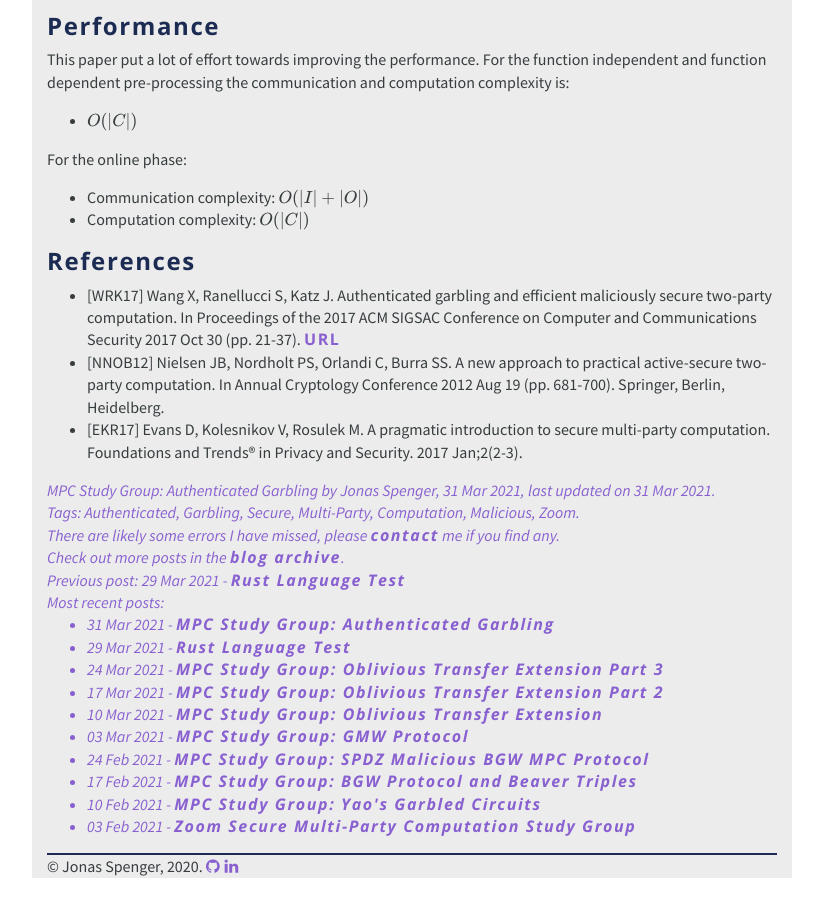
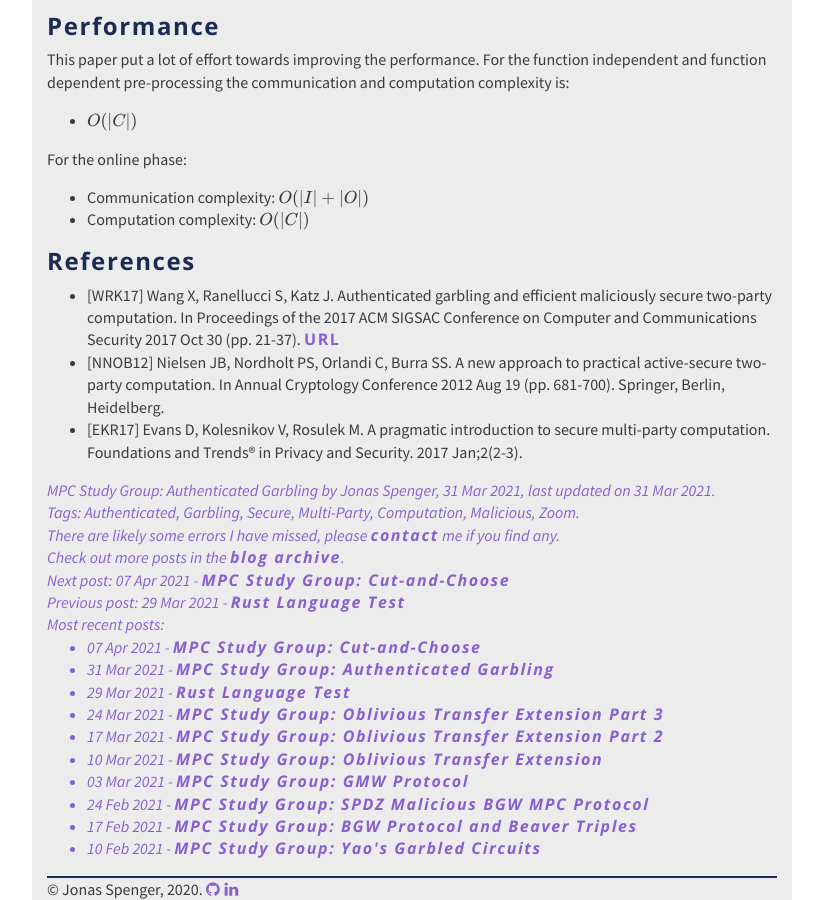
Before and after one commit to jspenger/jspenger.github.io, a Jekyll site: the page built from _posts/2021-03-31-authenticated-garbling.md, in a window 1280 px wide and 900 px high, scrolled down 2163 px. Shown: the whole window, without its empty margins (228-1051 px from the left). Built offline with Jekyll 4.4.1, drawn with Linux system fonts in a browser that asks for light colours; formulas are drawn with MathJax 3; before the commit the page ends 3041 px from its top, so only the background shows below that; some of the changed lines change nothing that is shown.

Commit message:
cut-and-choose

```diff
--- a/_posts/2021-02-03-zoom-secure-multi-party-computation-study-group.md
+++ b/_posts/2021-02-03-zoom-secure-multi-party-computation-study-group.md
@@ -23,4 +23,5 @@ Each week we will meet for an open discussion of a paper/reference/topic. This w
 * Week 5: [Oblivious Transfer and Oblivious Transfer Extension](oblivious-transfer-extension)
 * Week 6: [Oblivious Transfer Extension Part 2](oblivious-transfer-extension-part-2)
 * Week 7: [Oblivious Transfer Extension Part 3](oblivious-transfer-extension-part-3)
-* Week 8: TBD
+* Week 8: [Authenticated Garbling](authenticated-garbling)
+* Week 9: [Cut-and-Choose](cut-and-choose)
--- /dev/null
+++ b/_posts/2021-04-07-cut-and-choose.md
@@ -0,0 +1,114 @@
+---
+layout: post
+title: "MPC Study Group: Cut-and-Choose"
+date: 2021-04-07
+tags: Cut-and-Choose Secure Multi-Party Computation Malicious Zoom
+lastupdatedon: 2021-04-07
+---
+
+<script type="text/x-mathjax-config">
+MathJax.Hub.Config({
+tex2jax: {
+  skipTags: ['script', 'noscript', 'style', 'textarea', 'pre'],
+  inlineMath: [['$','$']]
+}
+});
+</script>
+<script type="text/javascript" src="https://cdnjs.cloudflare.com/ajax/libs/mathjax/2.7.1/MathJax.js?config=TeX-AMS-MML_HTMLorMML"></script>
+
+# MPC Study Group: Cut-and-Choose
+
+In this week's [zoom meetup](zoom-secure-multi-party-computation-study-group) we looked at the Cut-and-Choose technique [EKR17, §6.1-6.4]. We started the session by watching a video on [fast cut-and-choose](https://www.youtube.com/watch?v=K14u73TCBIM) by Yehuda Lindell [Lindell13].
+
+<div class="youtube-container">
+<iframe src="https://www.youtube.com/embed/xBMlLpr214o" frameborder="0" allow="accelerometer; autoplay; clipboard-write; encrypted-media; gyroscope; picture-in-picture" allowfullscreen class="youtube-iframe"></iframe>
+</div>
+
+These are my personal study notes, so please refer to the references to verify any information in this post.
+The content of this post is mostly based on [EKR17].
+
+## Cut-and-Choose
+The cut-and-choose protocol is used by the evaluator in garbled circuits to ensure that the garbled circuit is correct (remember, the circuit is generated by the "generator" party $P_1$, and evaluated by the "evaluator" party $P_2$).
+We start by describing the abstract cut-and-choose game to highlight its structure.
+
+The Cut-and-Choose Game:
+* Players $P_1$, $P_2$.
+* $P_1$ generates $p$ balls with colours red or green.
+* Checking:
+  * $P_2$ chooses a random subset (size $c$) of balls for checking and checks them:
+    * If any checked ball is red then $P_1$ loses.
+* Evaluation:
+  * $P_2$ evaluates the remaining balls.
+  * If a majority of unchecked balls are red, then $P_1$ wins (alternative definition: if all of the unchecked balls are red).
+
+In this abstract version, a red-coloured ball represents an incorrect garbled circuit, whereas a green ball represents a correct circuit.
+Using this protocol $P_2$ can catch $P_1$ cheating during the checking phase if any of the checked balls were incorrect.
+If this is the case, then $P_2$ can abort the protocol.
+If the check passes, then $P_2$ continues with the evaluation phase.
+If $P_1$ manages to pass the check and have a majority of red balls in the evaluation phase, then $P_1$ wins.
+
+At this point we should reflect on the probability that $P_1$ wins.
+The optimal parameters for this protocol are: $p \approx 3.12 \lambda$, $c = 0.6 p$ (check the book for more info), for these parameters $P_1$ wins with probability $2^{-\lambda}$.
+Concretely, we might want to choose our $\lambda$ to be $40$, for which we need to choose $p \approx 120$ and $c = 72$ accordingly.
+
+We can improve our parameters in a batched execution (over $N$ executions).
+
+The Batched Cut-and-Choose Game:
+* Players $P_1$, $P_2$.
+* $P_1$ generates $N*p + c$ balls with colours red or green.
+* Checking:
+  * $P_2$ chooses a random subset (of size $c$) balls for checking and checks them:
+    * If any checked ball is red, then $P_1$ loses.
+* Evaluation:
+  * $P_2$ assigns the remaining balls into $N$ buckets, each bucket containing $p$ balls.
+  * $P_2$ evaluates the remaining buckets/balls.
+  * If any bucket contains a majority of red balls, then $P_1$ wins (alternative definition: if any bucket contains only red balls).
+
+The batched execution improves over the non-batched execution by performing fewer checks (amortized).
+The batched execution over $N$ execution performs only $c$ checks, whereas the non-batched execution repeated $N$ times performs $N*c$ checks.
+According to asymptotic analysis (check the book), we can set $p = 2 + \mathcal{O} (\lambda / log N)$ for probability $2^{-\lambda}$.
+We can give more concrete numbers, for security $2^{-40}$ and $N=1024$, $P_1$ generates 5593 balls, $473$ are checked, the remaining are evaluated: $p \approx 5$.
+As we have shown, performance benefit for the batched execution of cut-and-choose can be very large.
+
+## Cut-and-Choose on Garbled Circuits
+We have now discussed how the cut-and-choose protocol works, but it may not be clear how it is applied to garbled circuits.
+As we will see, it can be applied in a straight-forward manner, but there are some things we still need to consider.
+We show how to do cut-and-choose for a single execution, but omit showing the batched cut-and-choose version as it should be clear how it can be extended.
+
+The Cut-and-Choose for Garbled Circuits:
+* Players $P_1$ the generator, $P_2$ the evaluator.
+* Problem: ensure that the circuit is correct.
+* $P_1$ generates independent $p$ garbled circuits.
+* Checking:
+  * $P_2$ chooses a random subset of circuits.
+  * $P_2$ asks $P_1$ to open the chosen subset to reveal the randomness used to generate the circuits, and $P_2$ verifies that each opened circuit is correct.
+    * If any circuit is incorrect, $P_2$ aborts.
+* Evaluation:
+  * $P_2$ evaluates all other non-checked circuits.
+  * $P_2$ uses the majority value as output from circuits, send output to $P_1$.
+
+Using this strategy $P_2$ can ensure that the circuit and output is correct with probability $1 - 2^{-\lambda}$.
+The cut-and-choose strategy, however, does not ensure that $P_1$ or $P_2$ use the same inputs for the circuits during the evaluation phase.
+$P_2$ can catch $P_1$ using different inputs (if the output of two circuits is not the same), but $P_1$ cannot catch $P_2$ using different inputs to the circuits.
+This can however be achieved through other means, in what we call input consistency checks.
+
+$P_2$ input consistency:
+* Problem: $P_1$ ensures that $P_2$'s inputs are consistent.
+* During evaluation of cut-and-choose: perform the oblivious-transfer (OT) for each bit of $P_2$'s inputs together for all garbled circuits, such that an input-bit is chosen for all garbled circuits in a single 1-2 OT.
+
+There are also strategies for ensuring that $P_1$'s inputs are consistent.
+If we do this, we can also perform the cut-and-choose alternative form that $P_1$ wins only if *all* unchecked balls are read, instead of a *majority* of unchecked balls.
+This is a further optimization.
+
+$P_1$ input consistency:
+* Problem: $P_2$ ensures that $P_1$'s inputs are consistent.
+* The book discusses two strategies. One, in which $P_1$ commits to its inputs, and this commitment is checked in the secure function evaluation. Another technique is the one presented by Lindell [Lindell13], in which $P_1$ commits its inputs to an input recovery function, such that $P_2$ can recover $P_1$'s inputs if $P_2$ caught $P_1$ cheating. More details can be found in the book.
+
+There are also further optimizations.
+One such optimization is to perform the batched cut-and-choose over garbled-gates (execution over garbled-gates), instead of over the garbled circuits (execution over garbled circuits).
+This way we can benefit from the reduced amortized cost using batching even if a function is evaluated once, as the batching is over the number of gates and not the number of function executions.
+The book [EKR17] covers these topics well, I recommend reading the referred sections and the mentioned references in the book.
+
+## References
+* [EKR17] Evans D, Kolesnikov V, Rosulek M. A pragmatic introduction to secure multi-party computation. Foundations and Trends® in Privacy and Security. 2017 Jan;2(2-3).
+* [Lindell13] Lindell, Y. 2013. “Fast Cut-and-Choose Based Protocols for Malicious and Covert Adversaries”. In: Advances in Cryptology - CRYPTO 2013, Part II.Ed. by R. Canetti and J. A. Garay. Vol. 8043.Lecture Notes in Computer Science. Springer, Heidelberg. 1–17. doi: 10.1007/978-3-642-40084-1_1.
```
